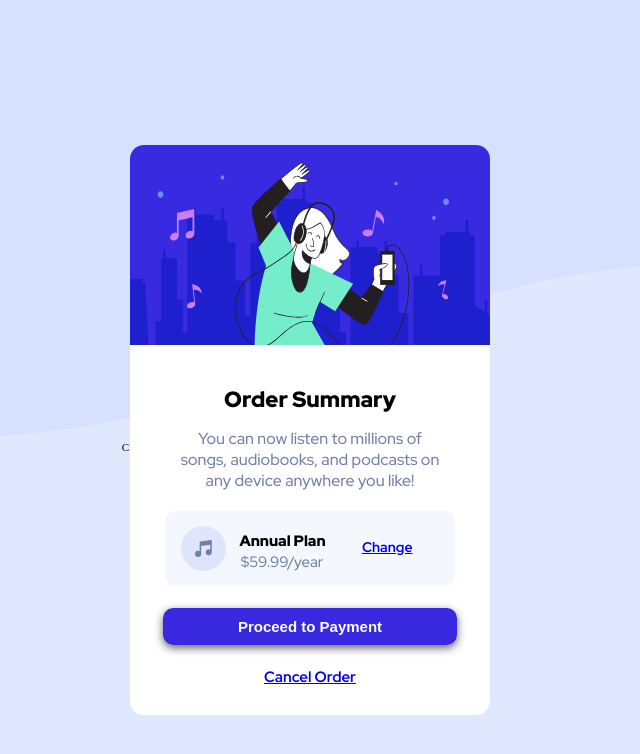
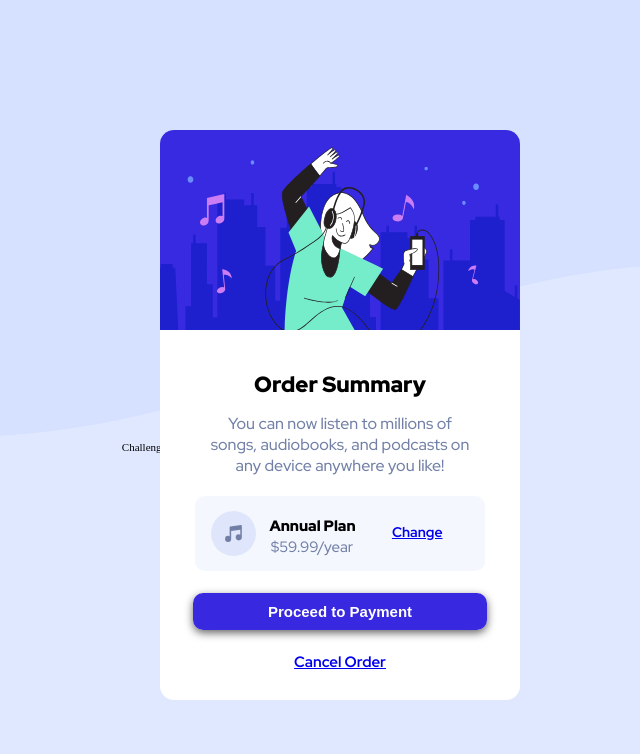
Before and after one commit to AmritPal91/Order-Summary-Component, a plain HTML site: page index.html in a window 1280 px wide. Shown: the top 754 px of the page, without its empty margins (390-1030 px from the left). Drawn offline with Linux system fonts and the light colour scheme.

Commit message:
Update style.css

```diff
--- a/design/style.css
+++ b/design/style.css
@@ -5,8 +5,8 @@ body{
 }
 main{
   position: absolute;
-top: 145px;
-left: 520px;
+top: 130px;
+left: 550px;
 }
 h1{
   font-size: 22px;
```
